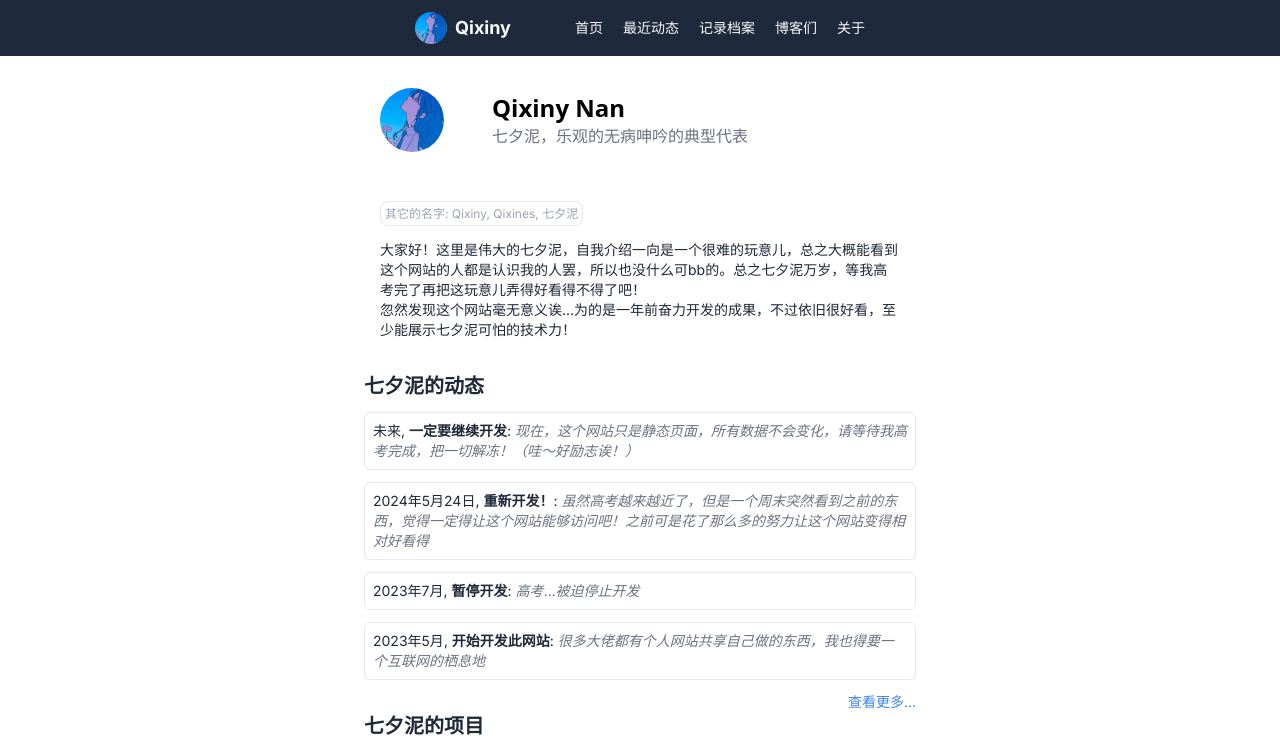
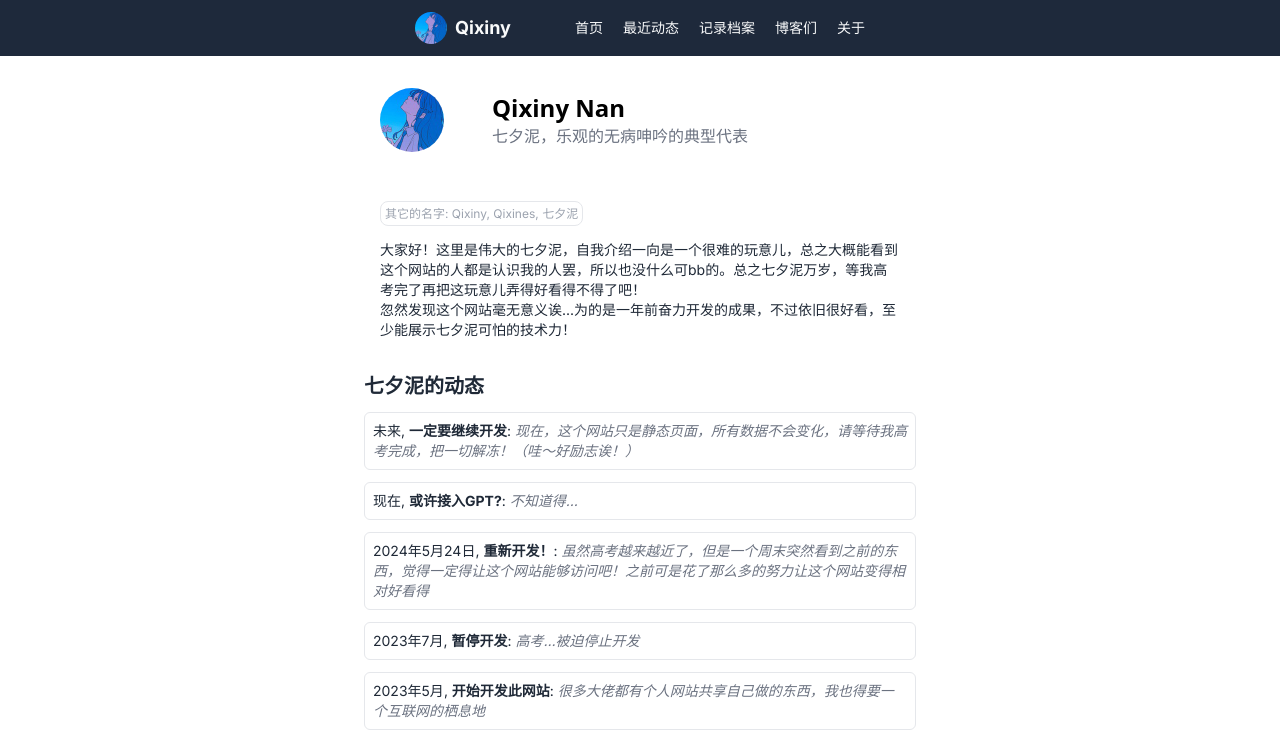
Before and after one commit to qixinynan/homepage, a Next.js app: page /about in a window 1280 px wide. Shown: the top 743 px of the page. Built offline with nearby package versions, Linux system fonts and the light colour scheme.

Commit message:
Update recent

```diff
--- a/src/app/recent/preview.js
+++ b/src/app/recent/preview.js
@@ -9,6 +9,7 @@ export default function RecentPreview() {
       <H2>七夕泥的动态</H2>
       <div className="space-y-3">
         <RecentCard title="一定要继续开发" time="未来" desc="现在，这个网站只是静态页面，所有数据不会变化，请等待我高考完成，把一切解冻！（哇～好励志诶！）"></RecentCard>
+        <RecentCard title="或许接入GPT?" time="现在" desc="不知道得..."></RecentCard>
         <RecentCard title="重新开发！" time="2024年5月24日" desc="虽然高考越来越近了，但是一个周末突然看到之前的东西，觉得一定得让这个网站能够访问吧！之前可是花了那么多的努力让这个网站变得相对好看得"></RecentCard>
         <RecentCard title="暂停开发" time="2023年7月" desc="高考...被迫停止开发"></RecentCard>
         <RecentCard title="开始开发此网站" time="2023年5月" desc="很多大佬都有个人网站共享自己做的东西，我也得要一个互联网的栖息地"></RecentCard>
```
